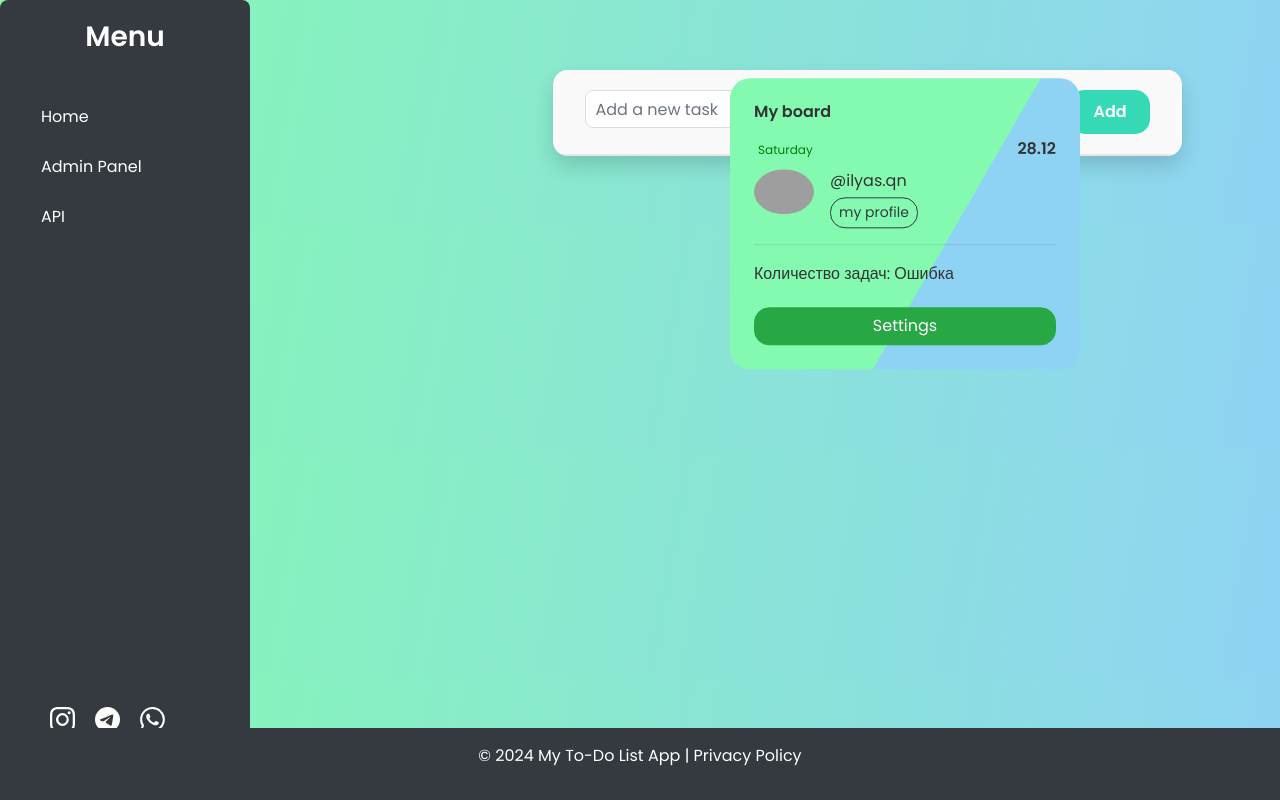
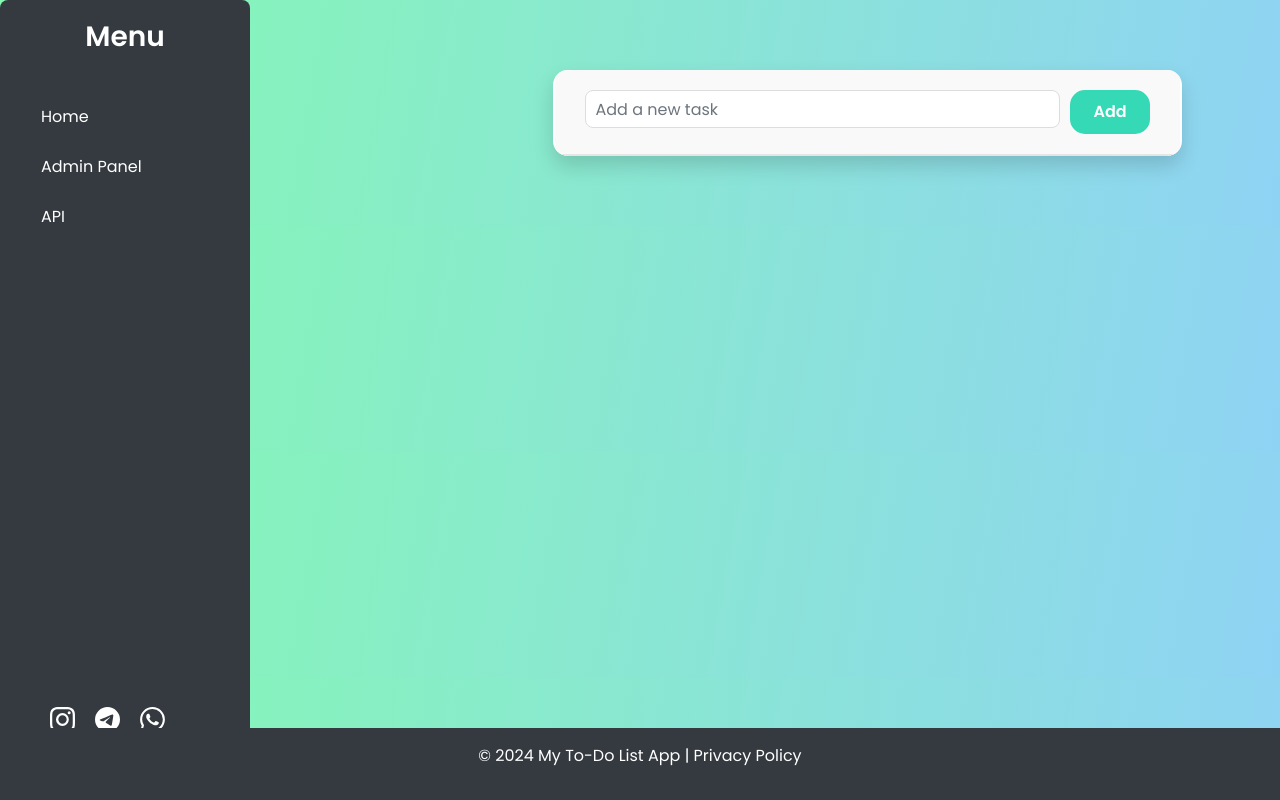
Before and after one commit to ilyasqn/webFinal, a Django app: page / in a window 1280 px wide; the page is wider, and only the part inside the window is pictured. Run offline with Django 3.2, Linux system fonts and the light colour scheme; data comes from the database, SQL or seed files in the repository; both versions use the stored data as it was after the commit; some libraries are stand-ins or nearby versions; grey boxes are pictures that could not be loaded.

Commit message:
add media query

```diff
--- a/frontend/templates/frontend/list.html
+++ b/frontend/templates/frontend/list.html
@@ -2,10 +2,19 @@
 {% load static %}
 <html>
 <head>
+    <meta charset="UTF-8">
+    <meta name="viewport" content="width=device-width, initial-scale=1.0">
     <title>TO DO</title>
     <link rel="stylesheet" href="https://stackpath.bootstrapcdn.com/bootstrap/4.4.1/css/bootstrap.min.css" integrity="sha384-Vkoo8x4CGsO3+Hhxv8T/Q5PaXtkKtu6ug5TOeNV6gBiFeWPGFN9MuhOf23Q9Ifjh" crossorigin="anonymous">
     <link href="https://fonts.googleapis.com/css2?family=Poppins:wght@400;600&display=swap" rel="stylesheet">
     <link rel="stylesheet" type="text/css" href="{% static '/css/style.css' %}">
+    <style>
+        @media (max-width: 1768px) {
+          .container_profile {
+               display: none;
+          }
+        }
+    </style>
 </head>
 <body>
     <div class="container">
```
Also changed, not shown: requirements.txt (+5 -4 lines), db.sqlite3.
